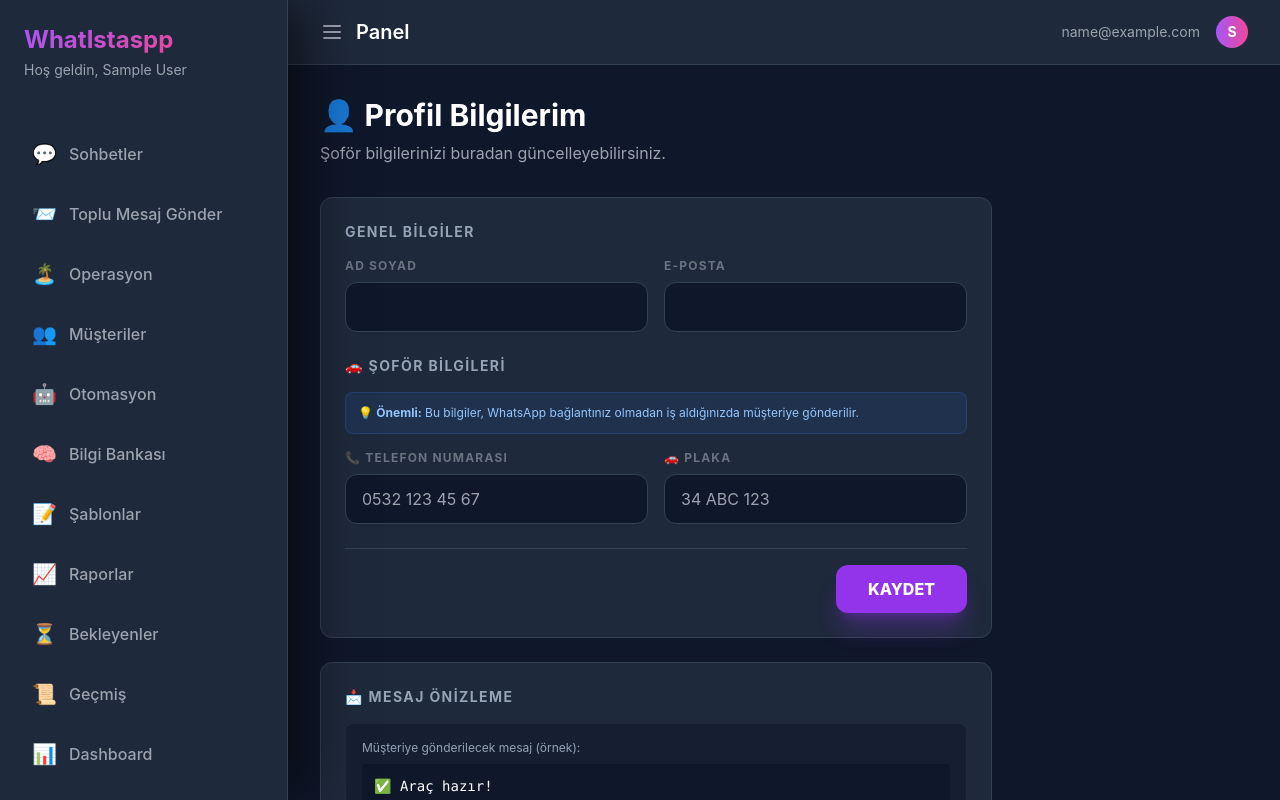
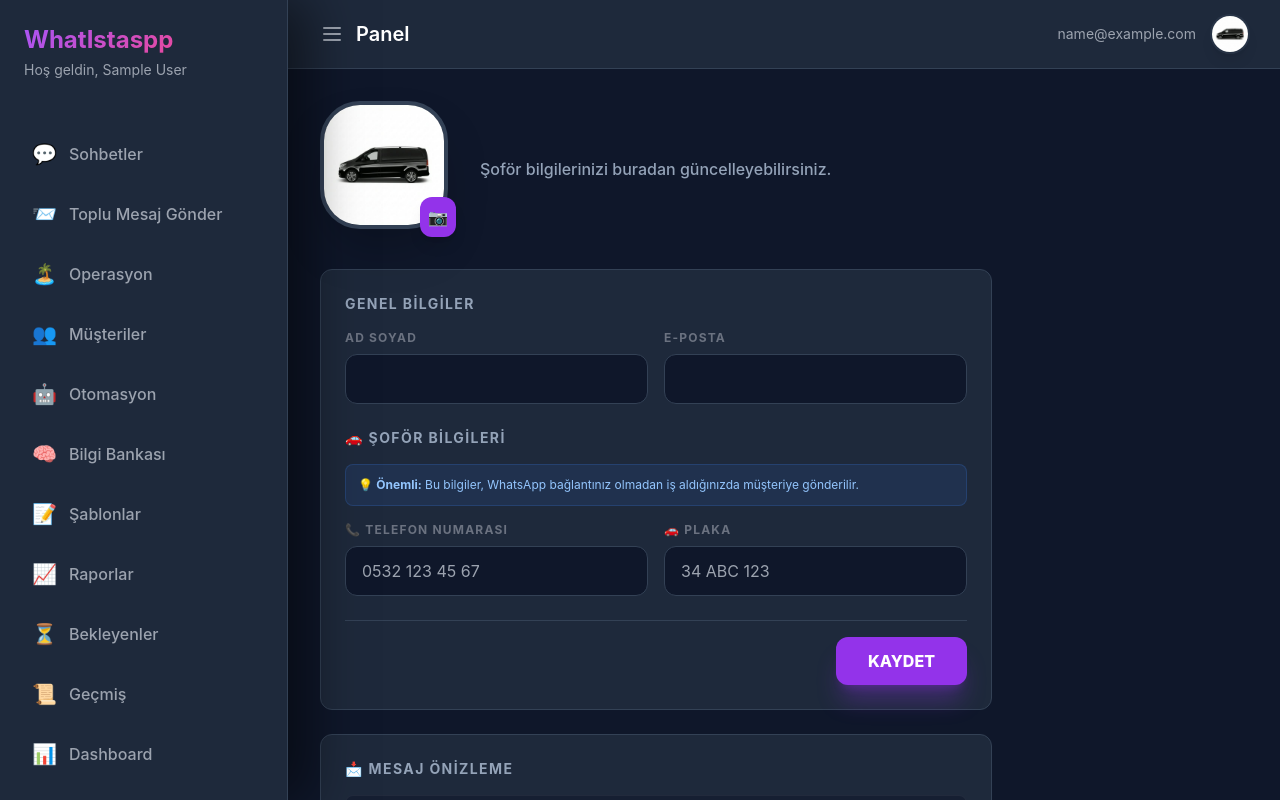
Before and after one commit to hakancinelii/whatistaspp, a Next.js app: page /dashboard/profile in a window 1280 px wide. Shown: the top 800 px of the page. Built offline with nearby package versions, Linux system fonts and the light colour scheme; no server answers; sample sign-in values are in the browser's storage.

Commit message:
feat: user profile picture upload and default car avatar

```diff
--- a/app/api/admin/users/route.ts
+++ b/app/api/admin/users/route.ts
@@ -29,7 +29,7 @@ export async function GET(request: NextRequest) {
 
         // Users
         const users = await db.all(`
-            SELECT u.id, u.name, u.email, u.role, u.status, u.credits, u.package, u.plain_password, u.created_at,
+            SELECT u.id, u.name, u.email, u.role, u.status, u.credits, u.package, u.plain_password, u.profile_picture, u.created_at,
                    (SELECT MAX(is_connected) FROM whatsapp_sessions WHERE user_id = u.id) as is_connected,
                    (SELECT last_seen >= datetime('now', '-60 seconds') FROM user_heartbeat WHERE user_id = u.id) as is_online,
                    (SELECT COUNT(*) FROM job_interactions WHERE user_id = u.id AND status = 'won') as won_count,
--- a/app/api/profile/route.ts
+++ b/app/api/profile/route.ts
@@ -14,7 +14,7 @@ export async function GET(request: NextRequest) {
 
         const db = await getDatabase();
         const profile = await db.get(
-            'SELECT name, email, driver_phone, driver_plate FROM users WHERE id = ?',
+            'SELECT name, email, driver_phone, driver_plate, profile_picture FROM users WHERE id = ?',
             [user.userId]
         );
 
@@ -22,7 +22,8 @@ export async function GET(request: NextRequest) {
             name: profile?.name || '',
             email: profile?.email || '',
             driver_phone: profile?.driver_phone || '',
-            driver_plate: profile?.driver_plate || ''
+            driver_plate: profile?.driver_plate || '',
+            profile_picture: profile?.profile_picture || null
         });
     } catch (error: any) {
         return NextResponse.json({ error: error.message }, { status: 500 });
@@ -37,14 +38,22 @@ export async function POST(request: NextRequest) {
             return NextResponse.json({ error: 'Unauthorized' }, { status: 401 });
         }
 
-        const { driver_phone, driver_plate } = await request.json();
+        const { driver_phone, driver_plate, profile_picture } = await request.json();
         const db = await getDatabase();
 
-        await db.run(`
-            UPDATE users
-            SET driver_phone = ?, driver_plate = ?
-            WHERE id = ?
-        `, [driver_phone || null, driver_plate || null, user.userId]);
+        if (profile_picture !== undefined) {
+            await db.run(`
+                UPDATE users
+                SET driver_phone = ?, driver_plate = ?, profile_picture = ?
+                WHERE id = ?
+            `, [driver_phone || null, driver_plate || null, profile_picture, user.userId]);
+        } else {
+            await db.run(`
+                UPDATE users
+                SET driver_phone = ?, driver_plate = ?
+                WHERE id = ?
+            `, [driver_phone || null, driver_plate || null, user.userId]);
+        }
 
         return NextResponse.json({ success: true });
     } catch (error: any) {
--- a/app/dashboard/admin/page.tsx
+++ b/app/dashboard/admin/page.tsx
@@ -16,6 +16,7 @@ interface User {
     called_count?: number;
     created_at: string;
     status?: 'active' | 'restricted' | 'banned';
+    profile_picture?: string | null;
 }
 
 interface Stats {
@@ -360,8 +361,12 @@ export default function AdminPage() {
                                             <td className="p-4">
                                                 <div className="flex items-center gap-3">
                                                     <div className="relative">
-                                                        <div className="w-10 h-10 rounded-full bg-slate-700 flex items-center justify-center text-lg font-bold text-white">
-                                                            {user.name.charAt(0).toUpperCase()}
+                                                        <div className="w-10 h-10 rounded-full overflow-hidden border border-slate-600 bg-slate-700 flex items-center justify-center">
+                                                            <img
+                                                                src={user.profile_picture || "/android-chrome-512x512.png"}
+                                                                alt={user.name}
+                                                                className="w-full h-full object-cover"
+                                                            />
                                                         </div>
                                                         {user.is_online && (
                                                             <div className="absolute -bottom-1 -right-1 w-4 h-4 bg-green-500 border-2 border-slate-800 rounded-full animate-pulse" title="Çevrimiçi"></div>
--- a/app/dashboard/layout.tsx
+++ b/app/dashboard/layout.tsx
@@ -30,6 +30,7 @@ export default function DashboardLayout({
   const [user, setUser] = useState<any>(null);
   const [loading, setLoading] = useState(true);
   const [sidebarOpen, setSidebarOpen] = useState(false);
+  const [profilePicture, setProfilePicture] = useState<string | null>(null);
 
   useEffect(() => {
     // Desktopta sidebar default açık gelsin
@@ -49,6 +50,17 @@ export default function DashboardLayout({
     try {
       const payload = JSON.parse(atob(token.split(".")[1]));
       setUser(payload);
+
+      // Fetch additional profile data (like profile picture)
+      fetch("/api/profile", {
+        headers: { Authorization: `Bearer ${token}` }
+      })
+        .then(res => res.json())
+        .then(data => {
+          if (data.profile_picture) setProfilePicture(data.profile_picture);
+        })
+        .catch(err => console.error("Profile fetch failed:", err));
+
     } catch (error) {
       console.error("Failed to parse token:", error);
       router.push("/login");
@@ -295,8 +307,12 @@ export default function DashboardLayout({
             <div className="flex items-center space-x-2 md:space-x-4">
               <div className="hidden md:block text-sm text-gray-400">{user?.email}</div>
               <Link href="/dashboard/profile" className="group" title="Profil">
-                <div className="w-8 h-8 rounded-full bg-gradient-to-r from-purple-500 to-pink-500 flex items-center justify-center text-white font-bold text-sm flex-shrink-0 ring-2 ring-transparent group-hover:ring-purple-400/50 transition-all">
-                  {user?.name?.charAt(0).toUpperCase()}
+                <div className="w-9 h-9 rounded-full overflow-hidden ring-2 ring-slate-700/50 group-hover:ring-purple-500/50 transition-all shadow-lg">
+                  <img
+                    src={profilePicture || "/android-chrome-512x512.png"}
+                    alt="Profil"
+                    className="w-full h-full object-cover"
+                  />
                 </div>
               </Link>
             </div>
--- a/app/dashboard/profile/page.tsx
+++ b/app/dashboard/profile/page.tsx
@@ -9,7 +9,8 @@ export default function DriverProfilePage() {
         name: "",
         email: "",
         driver_phone: "",
-        driver_plate: ""
+        driver_plate: "",
+        profile_picture: null as string | null
     });
 
     useEffect(() => {
@@ -32,6 +33,41 @@ export default function DriverProfilePage() {
         } finally {
             setLoading(false);
         }
+    };
+
+    const handleImageChange = async (e: React.ChangeEvent<HTMLInputElement>) => {
+        const file = e.target.files?.[0];
+        if (!file) return;
+
+        // Dosya boyutu kontrolü (örn. 2MB)
+        if (file.size > 2 * 1024 * 1024) {
+            alert("❌ Dosya boyutu çok büyük (Maksimum 2MB)");
+            return;
+        }
+
+        const reader = new FileReader();
+        reader.onloadend = async () => {
+            const base64String = reader.result as string;
+            setProfile(prev => ({ ...prev, profile_picture: base64String }));
+
+            // Hemen kaydet
+            try {
+                const token = localStorage.getItem("token");
+                await fetch("/api/profile", {
+                    method: 'POST',
+                    headers: {
+                        Authorization: `Bearer ${token}`,
+                        'Content-Type': 'application/json'
+                    },
+                    body: JSON.stringify({
+                        profile_picture: base64String
+                    })
+                });
+            } catch (err) {
+                console.error("Fotoğraf kaydı başarısız", err);
+            }
+        };
+        reader.readAsDataURL(file);
     };
 
     const saveProfile = async (e: React.FormEvent) => {
@@ -67,8 +103,34 @@ export default function DriverProfilePage() {
 
     return (
         <div className="fade-in max-w-2xl">
-            <h1 className="text-3xl font-bold text-white mb-2">👤 Profil Bilgilerim</h1>
-            <p className="text-gray-400 mb-8">Şoför bilgilerinizi buradan güncelleyebilirsiniz.</p>
+            <div className="flex flex-col md:flex-row items-center gap-8 mb-10">
+                <div className="relative group">
+                    <div className="w-32 h-32 rounded-[2.5rem] overflow-hidden border-4 border-slate-700 shadow-2xl relative">
+                        <img
+                            src={profile.profile_picture || "/android-chrome-512x512.png"}
+                            alt="Profil"
+                            className="w-full h-full object-cover"
+                        />
+                        <div className="absolute inset-0 bg-black/60 opacity-0 group-hover:opacity-100 transition-opacity flex items-center justify-center cursor-pointer">
+                            <span className="text-white text-[10px] font-black uppercase tracking-widest text-center px-4">Fotoğrafı Değiştir</span>
+                        </div>
+                    </div>
+                    <input
+                        type="file"
+                        accept="image/*"
+                        onChange={handleImageChange}
+                        className="absolute inset-0 opacity-0 cursor-pointer"
+                        title="Fotoğraf seç"
+                    />
+                    <div className="absolute -bottom-2 -right-2 bg-purple-600 text-white p-2 rounded-xl shadow-lg">
+                        📷
+                    </div>
+                </div>
+                <div className="text-center md:text-left">
+                    <h1 className="text-4xl font-black text-white mb-2">{profile.name}</h1>
+                    <p className="text-slate-400 font-medium">Şoför bilgilerinizi buradan güncelleyebilirsiniz.</p>
+                </div>
+            </div>
 
             <form onSubmit={saveProfile}>
                 <div className="bg-slate-800 rounded-xl border border-slate-700 p-6 space-y-6">
--- a/lib/db.ts
+++ b/lib/db.ts
@@ -40,6 +40,7 @@ function initDatabase(): any {
         credits INTEGER DEFAULT 0,
         package TEXT DEFAULT 'standard',
         status TEXT DEFAULT 'active',
+        profile_picture TEXT,
         created_at DATETIME DEFAULT CURRENT_TIMESTAMP
     );
     CREATE TABLE IF NOT EXISTS whatsapp_sessions (
@@ -388,6 +389,11 @@ function initDatabase(): any {
     console.log("[DB] Migration: Added driver_plate to users");
   } catch (e: any) { }
 
+  try {
+    rawDb.exec("ALTER TABLE users ADD COLUMN profile_picture TEXT;");
+    console.log("[DB] Migration: Added profile_picture to users");
+  } catch (e: any) { }
+
   // Admin ayarı: Proxy mesaj modu
   try {
     rawDb.exec("ALTER TABLE user_settings ADD COLUMN proxy_message_mode BOOLEAN DEFAULT 0;");
```
